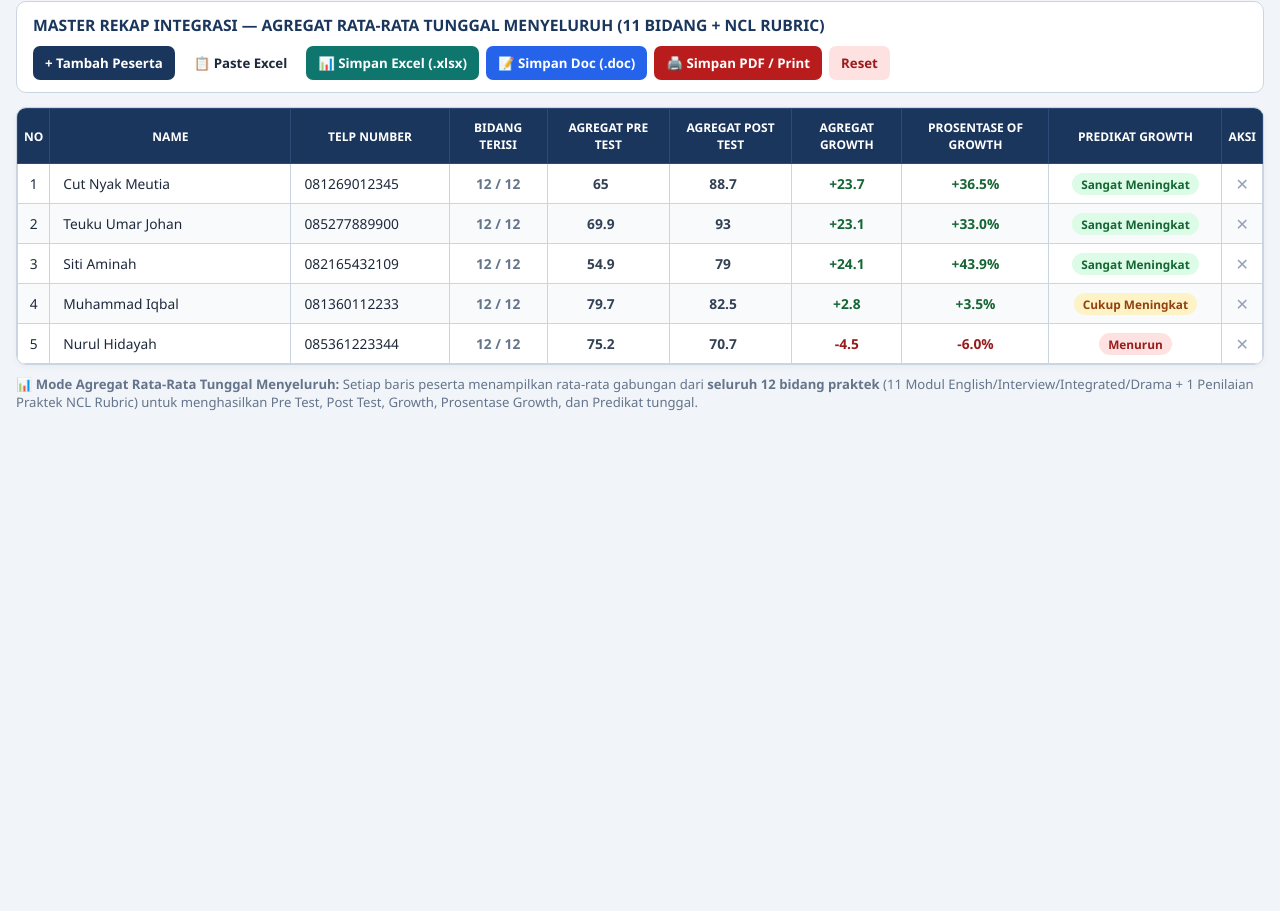
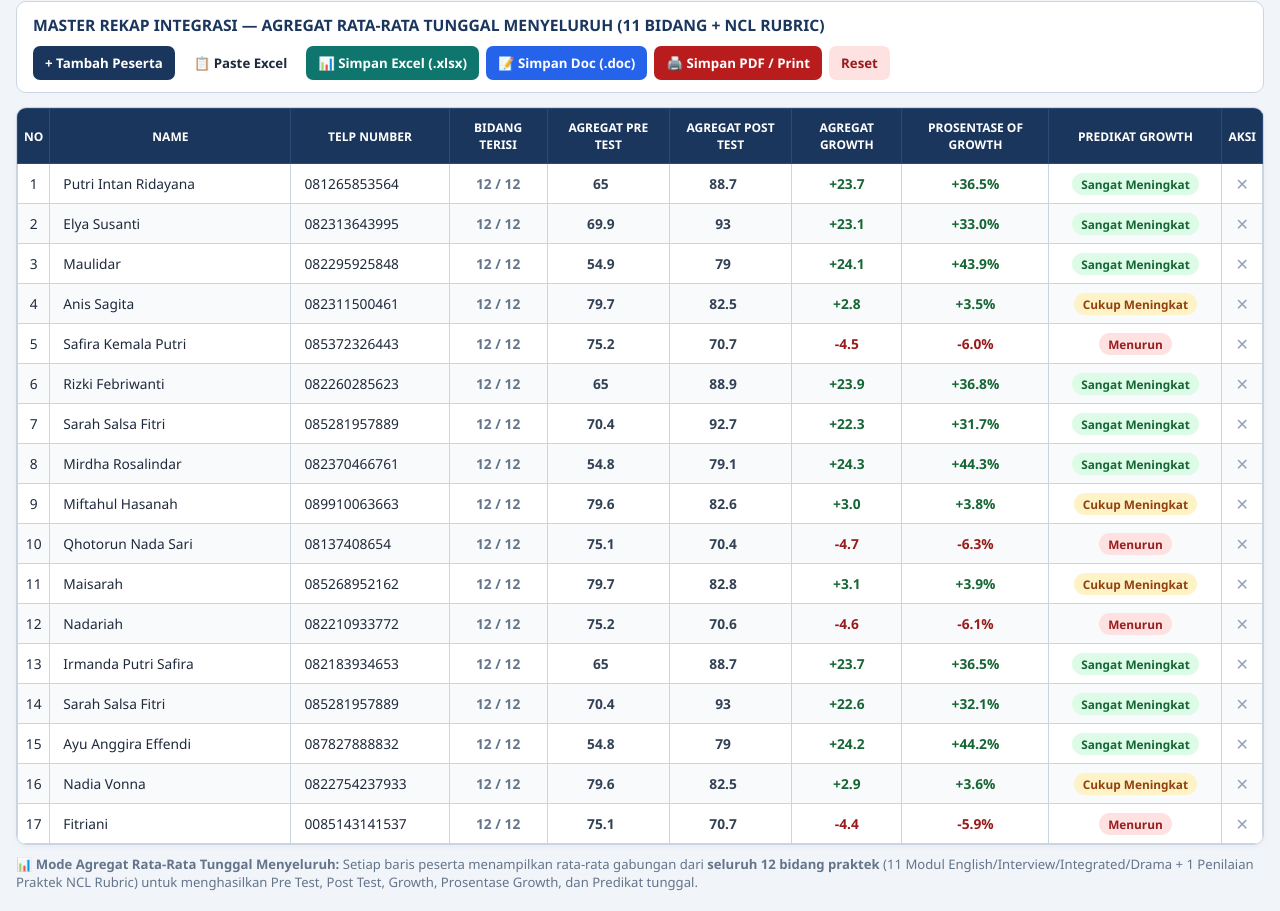
Before and after one commit to gyoutrain-lab/training_master_curriculum_practc, a plain HTML site: page index.html in a window 1280 px wide. Shown: the part 323-1234 px from the top of the page. Before the commit the page ends 800 px from the top, so only its background shows below. Drawn offline with Linux system fonts and the light colour scheme.

Commit message:
Update participant data in createInitialState function

```diff
--- a/index.html
+++ b/index.html
@@ -235,23 +235,71 @@
   function createInitialState() {
     const samples = [
       {
-        name: 'Cut Nyak Meutia', telp: '081269012345', basePre: 65, basePost: 88,
+        name: 'Putri Intan Ridayana', telp: '081265853564', basePre: 65, basePost: 88,
         ncl: { pre1: 2.5, pre2: 2.5, pre3: 2.5, pre4: 3.0, post1: 4.0, post2: 3.5, post3: 3.5, post4: 4.0, notes: 'Sangat siap penempatan' }
       },
       {
-        name: 'Teuku Umar Johan', telp: '085277889900', basePre: 70, basePost: 92,
+        name: 'Elya Susanti', telp: '082313643995', basePre: 70, basePost: 92,
         ncl: { pre1: 3.0, pre2: 2.5, pre3: 3.0, pre4: 3.0, post1: 4.0, post2: 4.0, post3: 3.5, post4: 4.0, notes: 'Komunikasi medis sangat baik' }
       },
       {
-        name: 'Siti Aminah', telp: '082165432109', basePre: 55, basePost: 78,
+        name: 'Maulidar', telp: '082295925848', basePre: 55, basePost: 78,
         ncl: { pre1: 2.0, pre2: 2.0, pre3: 2.0, pre4: 2.5, post1: 3.5, post2: 3.0, post3: 3.5, post4: 3.5, notes: 'Peningkatan signifikan' }
       },
       {
-        name: 'Muhammad Iqbal', telp: '081360112233', basePre: 80, basePost: 82,
+        name: 'Anis Sagita', telp: '082311500461', basePre: 80, basePost: 82,
         ncl: { pre1: 3.0, pre2: 3.0, pre3: 3.0, pre4: 3.5, post1: 3.5, post2: 3.5, post3: 3.0, post4: 3.5, notes: 'Stabil & teliti' }
       },
       {
-        name: 'Nurul Hidayah', telp: '085361223344', basePre: 75, basePost: 70,
+        name: 'Safira Kemala Putri', telp: '085372326443', basePre: 75, basePost: 70,
+        ncl: { pre1: 3.0, pre2: 3.0, pre3: 3.0, pre4: 3.0, post1: 3.0, post2: 2.5, post3: 3.0, post4: 3.0, notes: 'Butuh penguatan simulasi' }
+      },
+      {
+        name: 'Rizki Febriwanti', telp: '082260285623', basePre: 65, basePost: 88,
+        ncl: { pre1: 2.5, pre2: 2.5, pre3: 2.5, pre4: 3.0, post1: 4.0, post2: 3.5, post3: 3.5, post4: 4.0, notes: 'Sangat siap penempatan' }
+      },
+      {
+        name: 'Sarah Salsa Fitri', telp: '085281957889', basePre: 70, basePost: 92,
+        ncl: { pre1: 3.0, pre2: 2.5, pre3: 3.0, pre4: 3.0, post1: 4.0, post2: 4.0, post3: 3.5, post4: 4.0, notes: 'Komunikasi medis sangat baik' }
+      },
+      {
+        name: 'Mirdha Rosalindar', telp: '082370466761', basePre: 55, basePost: 78,
+        ncl: { pre1: 2.0, pre2: 2.0, pre3: 2.0, pre4: 2.5, post1: 3.5, post2: 3.0, post3: 3.5, post4: 3.5, notes: 'Peningkatan signifikan' }
+      },
+      {
+        name: 'Miftahul Hasanah', telp: '089910063663', basePre: 80, basePost: 82,
+        ncl: { pre1: 3.0, pre2: 3.0, pre3: 3.0, pre4: 3.5, post1: 3.5, post2: 3.5, post3: 3.0, post4: 3.5, notes: 'Stabil & teliti' }
+      },
+      {
+        name: 'Qhotorun Nada Sari', telp: '08137408654', basePre: 75, basePost: 70,
+        ncl: { pre1: 3.0, pre2: 3.0, pre3: 3.0, pre4: 3.0, post1: 3.0, post2: 2.5, post3: 3.0, post4: 3.0, notes: 'Butuh penguatan simulasi' }
+      },
+      {
+        name: 'Maisarah', telp: '085268952162', basePre: 80, basePost: 82,
+        ncl: { pre1: 3.0, pre2: 3.0, pre3: 3.0, pre4: 3.5, post1: 3.5, post2: 3.5, post3: 3.0, post4: 3.5, notes: 'Stabil & teliti' }
+      },
+      {
+        name: 'Nadariah', telp: '082210933772', basePre: 75, basePost: 70,
+        ncl: { pre1: 3.0, pre2: 3.0, pre3: 3.0, pre4: 3.0, post1: 3.0, post2: 2.5, post3: 3.0, post4: 3.0, notes: 'Butuh penguatan simulasi' }
+      },
+      {
+        name: 'Irmanda Putri Safira', telp: '082183934653', basePre: 65, basePost: 88,
+        ncl: { pre1: 2.5, pre2: 2.5, pre3: 2.5, pre4: 3.0, post1: 4.0, post2: 3.5, post3: 3.5, post4: 4.0, notes: 'Sangat siap penempatan' }
+      },
+      {
+        name: 'Sarah Salsa Fitri', telp: '085281957889', basePre: 70, basePost: 92,
+        ncl: { pre1: 3.0, pre2: 2.5, pre3: 3.0, pre4: 3.0, post1: 4.0, post2: 4.0, post3: 3.5, post4: 4.0, notes: 'Komunikasi medis sangat baik' }
+      },
+      {
+        name: 'Ayu Anggira Effendi', telp: '087827888832', basePre: 55, basePost: 78,
+        ncl: { pre1: 2.0, pre2: 2.0, pre3: 2.0, pre4: 2.5, post1: 3.5, post2: 3.0, post3: 3.5, post4: 3.5, notes: 'Peningkatan signifikan' }
+      },
+      {
+        name: 'Nadia Vonna', telp: '0822754237933', basePre: 80, basePost: 82,
+        ncl: { pre1: 3.0, pre2: 3.0, pre3: 3.0, pre4: 3.5, post1: 3.5, post2: 3.5, post3: 3.0, post4: 3.5, notes: 'Stabil & teliti' }
+      },
+      {
+        name: 'Fitriani', telp: '0085143141537', basePre: 75, basePost: 70,
         ncl: { pre1: 3.0, pre2: 3.0, pre3: 3.0, pre4: 3.0, post1: 3.0, post2: 2.5, post3: 3.0, post4: 3.0, notes: 'Butuh penguatan simulasi' }
       }
     ];
```
